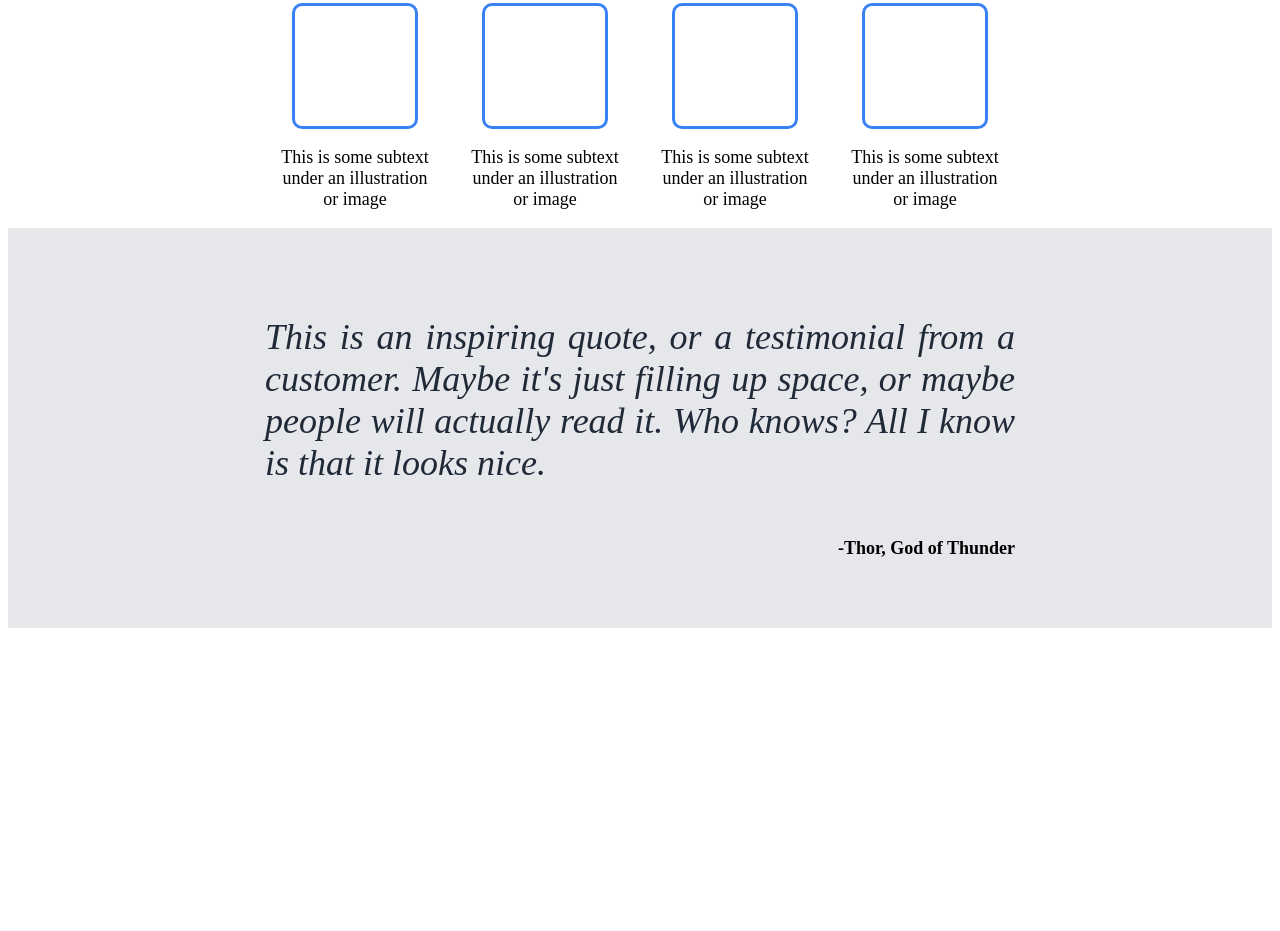
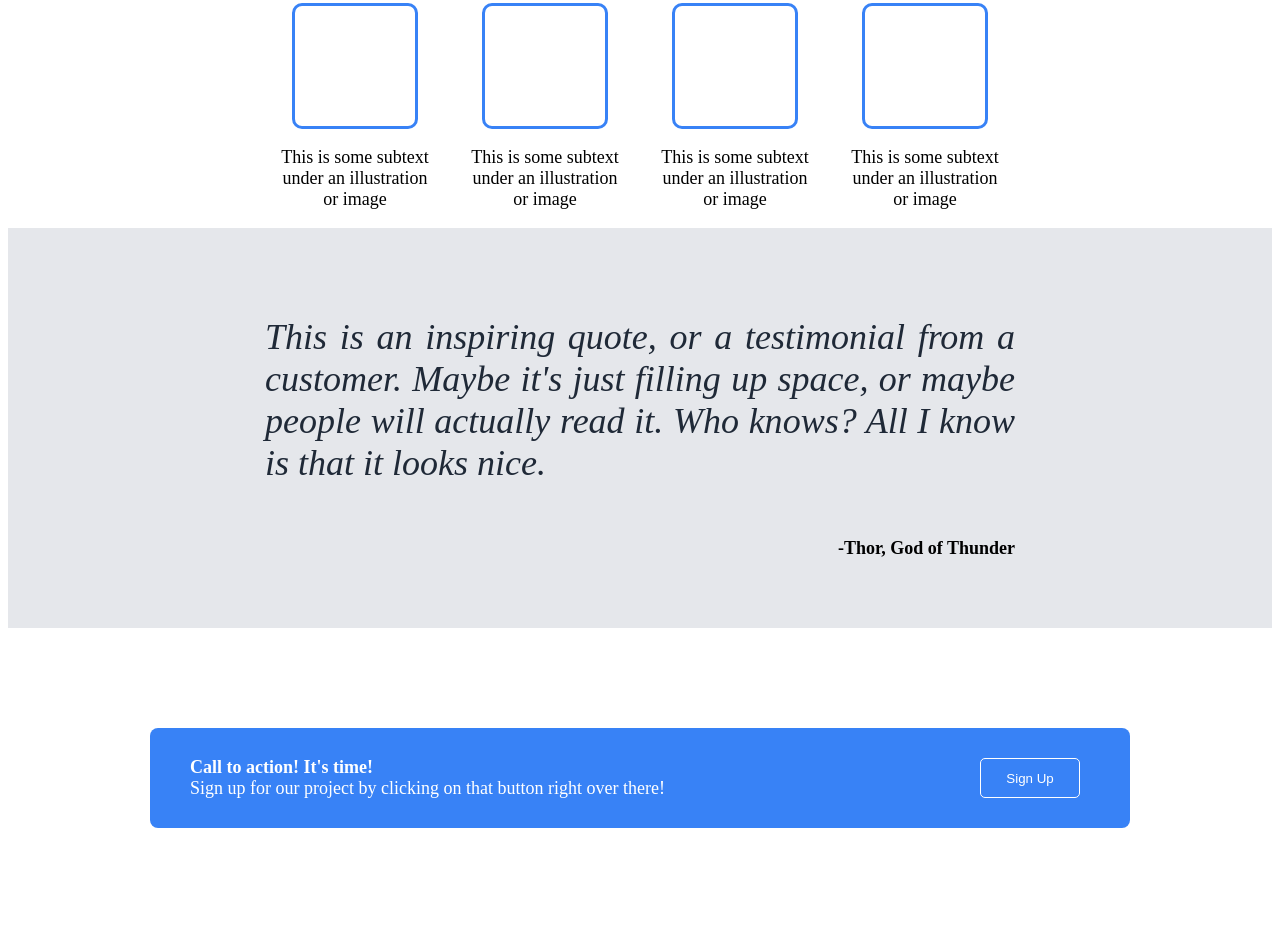
Before and after one commit to bishopme29/odin-landing-page, a plain HTML site: page index.html in a window 1280 px wide. Shown: the part 575-1506 px from the top of the page. Before the commit the page ends 1211 px from the top, so only its background shows below. Drawn offline with Linux system fonts and the light colour scheme; a web font is replaced by a local one.

Commit message:
Update README.md, index.html, and styles.css

```diff
--- a/index.html
+++ b/index.html
@@ -73,7 +73,16 @@
             <p class="p-third"><strong>-Thor, God of Thunder</strong></p>
         </div>
 
-
+        <div class="last-section">
+            <div class="blue-container">
+                <div class="left">
+                    <h4>Call to action! It's time!</h4>
+                    <p class="last-p">Sign up for our project by clicking on that button right over there!</p>
+                </div>
+                <div class="right">
+                    <button type="button" class="btn-last-div">Sign Up</button>
+                </div>
+            </div>
 
     </body>
 
--- a/styles.css
+++ b/styles.css
@@ -14,6 +14,7 @@ body {
     background-color: #1f2937;
 }
 
+/* Header and NavBar */
 #header-logo {
     font-size: 24px;
     color: #f9faf8;
@@ -42,6 +43,7 @@ ul {
     align-items: center;
 }
 
+/* First Section */
 h1 {
     font-size: 48px;
     font-weight: bolder;
@@ -92,6 +94,7 @@ img {
     border-radius: 5px;
 }
 
+/* Second Section */
 h2 {
     font-size: 36px;
     font-weight: bolder;
@@ -128,6 +131,7 @@ h2 {
     text-align: center;
 }
 
+/* Third Section */
 .third-section {
     background-color: #e5e7eb;
     display: flex;
@@ -156,3 +160,47 @@ h2 {
     /* pushes Thor's name to the right */
     font-size: 18px;
 }
+
+/* Last Section */
+.last-section {
+    display: flex;
+    justify-content: center;
+    /* centers the blue box horizontally */
+    align-items: center;
+    /* centers vertically if section has height */
+    height: 300px;
+    /* adjust as needed */
+}
+
+.blue-container {
+    background-color: #3882f6;
+    color: white;
+    display: flex;
+    justify-content: space-between;
+    align-items: center;
+    /* vertical centering of text + button */
+    padding: 20px 40px;
+    width: 900px;
+    border-radius: 8px;
+}
+
+.left h4 {
+    font-size: 18px;
+    margin: 0;
+}
+
+.left p {
+    font-size: 18px;
+    margin: 0;
+}
+
+.btn-last-div {
+    background-color: #3882f6;
+    color: white;
+    width: 100px;
+    height: 40px;
+    border: 1px solid white;
+    /* typical Odin style */
+    border-radius: 5px;
+    margin: 10px;
+}
```
Also changed, not shown: 1 other file.
